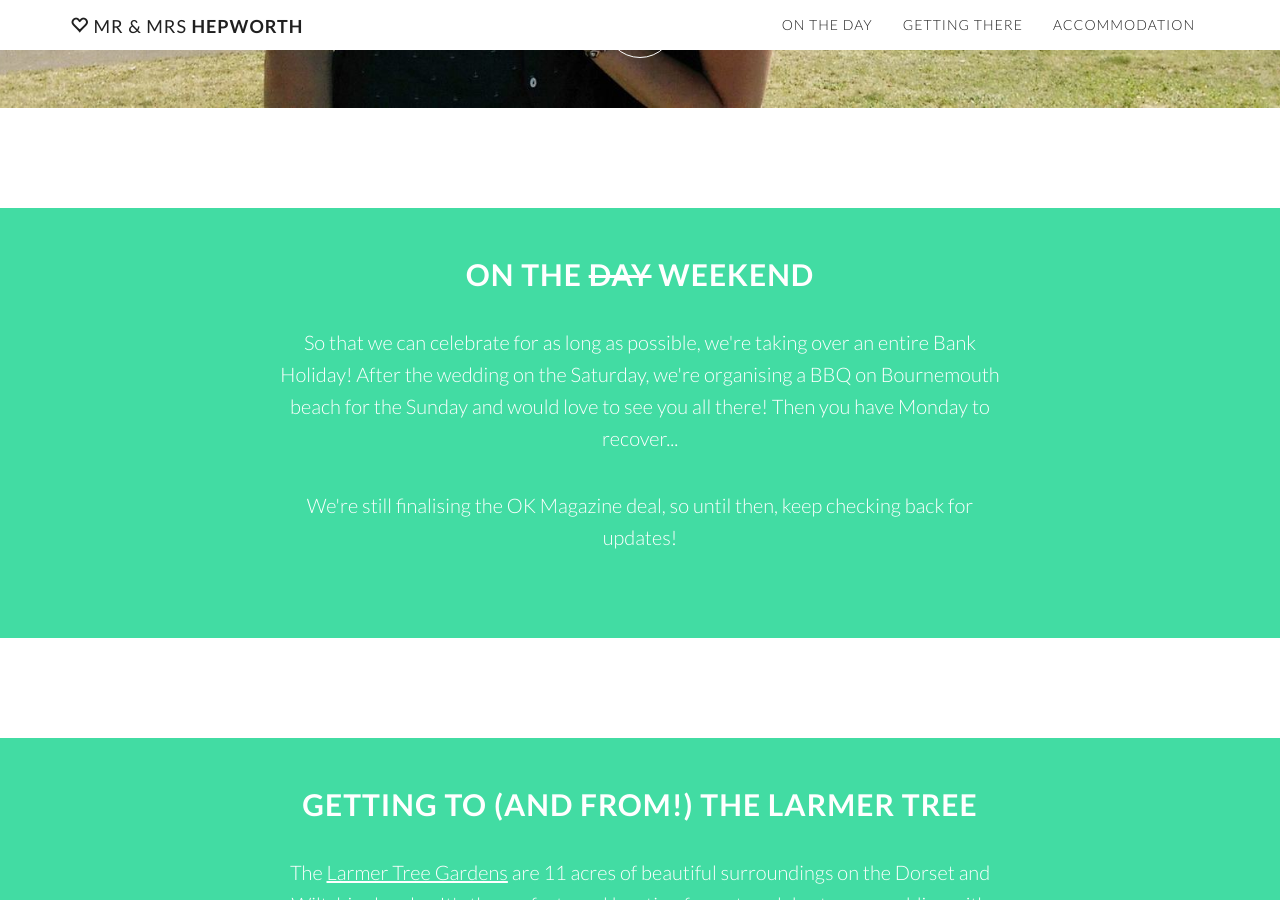
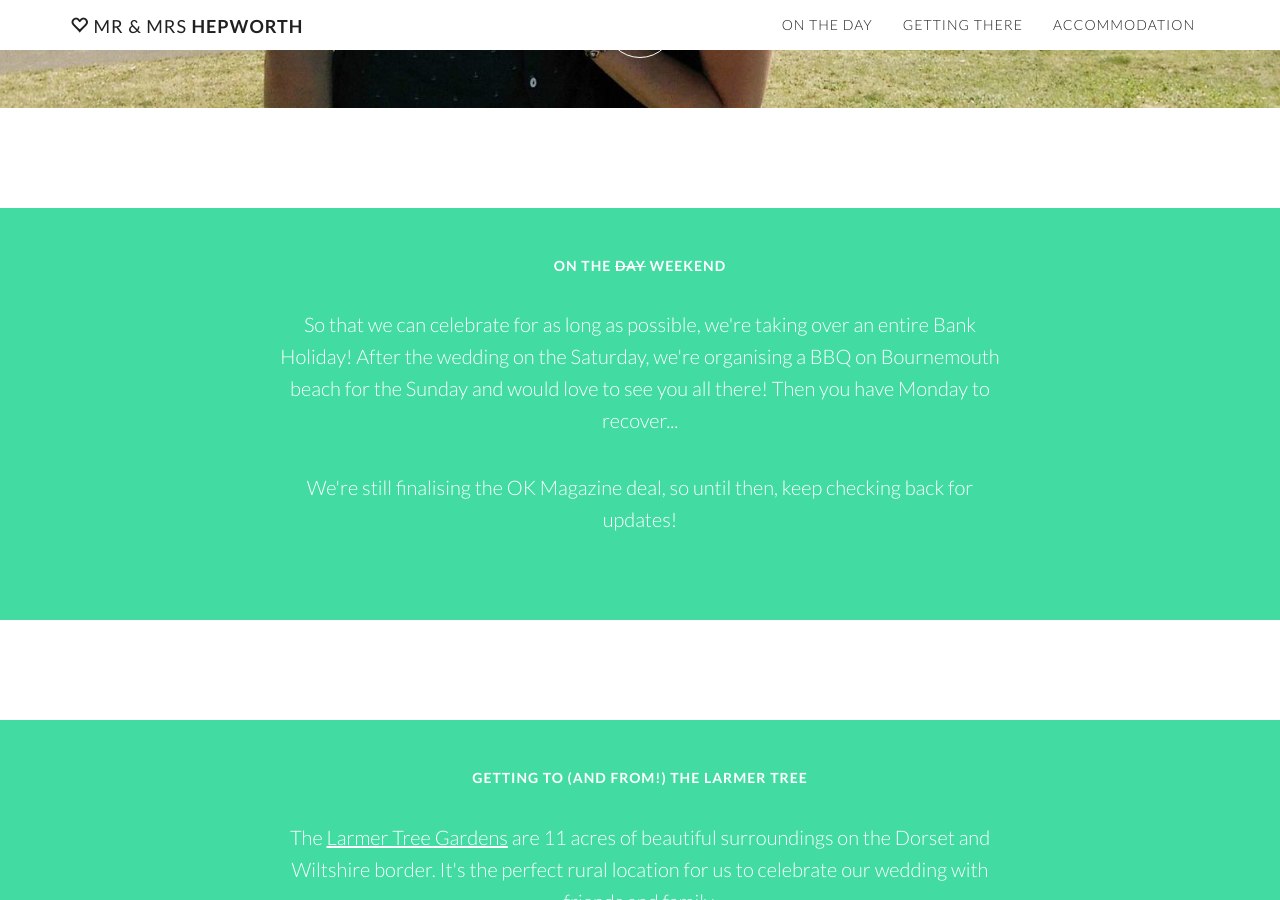
Before and after one commit to hepto/mrandmrshepworth.com, a Jekyll site: the page built from index.html, in a window 1280 px wide and 900 px high, scrolled down 792 px. Built offline with Jekyll 4.4.1, drawn with Linux system fonts in a browser that asks for light colours; nearby versions of some CDN libraries.

Commit message:
Fix for h2 overflow on small screens, minor adjhustments to header

```diff
--- a/css/styles.scss
+++ b/css/styles.scss
@@ -135,11 +135,11 @@
     display: table;
     width: 100%;
     height: 100%;
-    padding-top: 70px;
+    padding-top: 55px;
     text-align: center;
 //	text-shadow: 0px 0px 2px #fff;
     background: url(../img/main.jpg) no-repeat bottom center scroll;
-    background-color: black;
+    background-color: white;
     -webkit-background-size: cover;
     -moz-background-size: cover;
     background-size: cover;
@@ -148,7 +148,7 @@
         display: table-cell;
         vertical-align: top;
         .brand-heading {
-            font-size: 28px;
+            font-size: 22px;
 			font-weight: 300;
 			margin-bottom: 0;
         }
@@ -210,6 +210,14 @@
 		color: white;
 		text-decoration: underline;
 	}
+	h2 {
+		font-size: 26px;
+	}
+    @media(min-width:768px) {
+     	h2 {
+     		font-size: inherit;
+     	}
+    }
 }
 
 .background-section {
```
